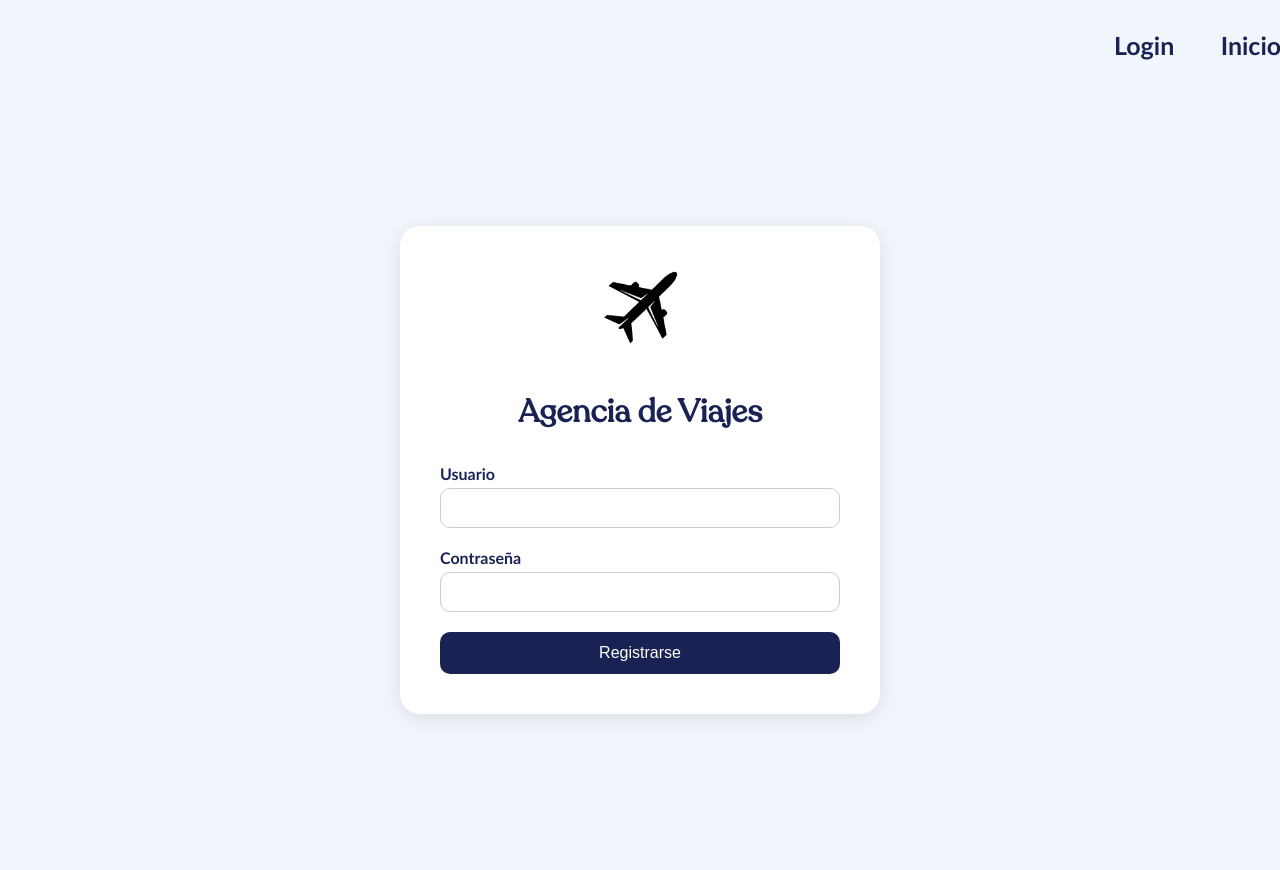
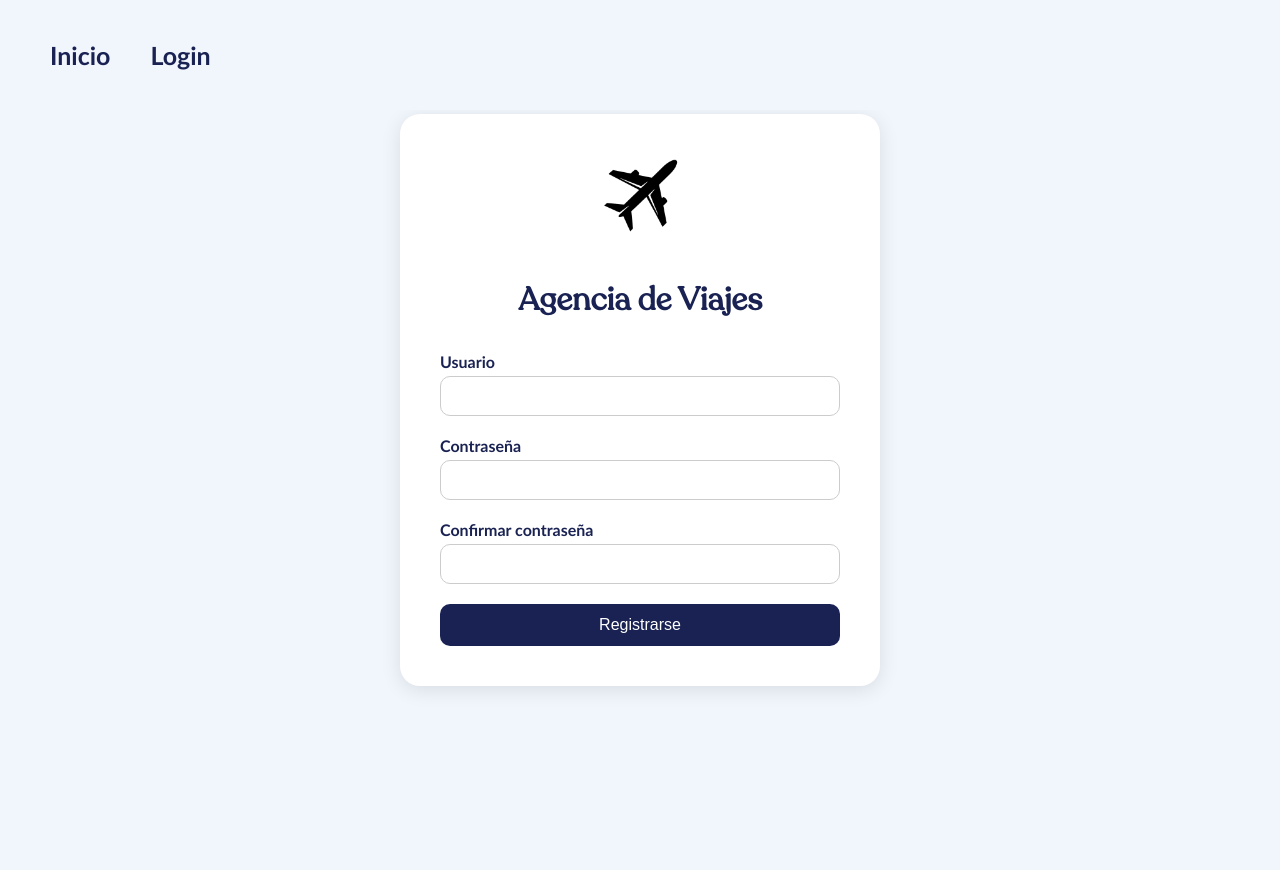
Before and after one commit to cel274/olimpiadasdeploy, a PHP site: page /registro.php in a window 1280 px wide. After the commit the page ends 690 px from the top, so only its background shows below. Run offline with PHP 8.4, Linux system fonts and the light colour scheme.

Commit message:
Add files via upload

```diff
--- a/public/registro.php
+++ b/public/registro.php
@@ -12,14 +12,16 @@ session_start();
 </head>
 <body>
   <header class="header">
-    <nav class="nav" style="margin-right: 45px;">
+    <nav class="nav" style="margin-left: 20px;">
+      <a href="index.php">Inicio</a>
       <a href="loginUI.php">Login</a>
-      <a href="index.php">Inicio</a>
     </nav>
   </header>
+
   <div class="login-container">
     <img src="imgs/logo.png" alt="Logo" class="logo">
     <h1 class="title">Agencia de Viajes</h1>
+
     <?php
     if (isset($_SESSION['register_error'])) {
         echo "<p style='color:red'>" . $_SESSION['register_error'] . "</p>";
@@ -30,11 +32,17 @@ session_start();
         unset($_SESSION['register_success']);
     }
     ?>
+
     <form class="login-form" action="autentificar_registro.php" method="POST">
       <label for="usuario">Usuario</label>
       <input type="text" id="usuario" name="usuario" required>
+
       <label for="clave">Contraseña</label>
       <input type="password" id="clave" name="clave" required>
+
+      <label for="confirmar_clave">Confirmar contraseña</label>
+      <input type="password" id="confirmar_clave" name="confirmar_clave" required>
+
       <button type="submit">Registrarse</button>
     </form>
   </div>
--- a/public/styles/login.css
+++ b/public/styles/login.css
@@ -5,14 +5,14 @@
 
 .header {
   display: flex;
-  justify-content: space-between;
+  justify-content: flex-start;
   align-items: center;
-  padding: 30px 60px;
+  padding: 30px 20px;
   font-size: 25px;
   background-color: #f1f5fc;
   position: fixed;
   top: 0;
-  left: 80%;
+  left: 0;
   width: 100%;
   z-index: 1000;
 }
@@ -29,29 +29,33 @@ body {
   padding-top: 70px;
 }
 
-
 .logo {
-  width: 60px;
-  height: 60px;
+  width: 80px;
+  height: 80px;
+  margin-bottom: 20px;
   border-radius: 0%;
 }
 
+.nav {
+  display: flex;
+  gap: 20px;
+}
+
 .nav a {
-  margin-left: 20px;
   text-decoration: none;
   color: #192252;
   font-weight: bold;
-  padding: 50px 10px;
+  padding: 10px 10px;
   border-radius: 10px;
 }
 
 .nav a:hover {
   text-shadow: #252369 1px 0 10px;
-  transition: .5s;
+  transition: 0.5s;
 }
 
 .nav a:not(hover) {
-  transition: .15s;
+  transition: 0.15s;
 }
 
 .login-container {
@@ -62,12 +66,6 @@ body {
   width: 100%;
   max-width: 400px;
   text-align: center;
-  }
-
-  .logo {
-    width: 80px;
-    height: 80px;
-    margin-bottom: 20px;
 }
 
 .title {
@@ -111,3 +109,120 @@ body {
 .login-form button:hover {
   background-color: #0f1736;
 }
+@font-face {
+  font-family: 'Recoleta';
+  src: url("../fonts/Recoleta-RegularDEMO.otf") format("opentype");
+}
+
+.header {
+  display: flex;
+  justify-content: flex-start;
+  align-items: center;
+  padding: 30px 20px;
+  font-size: 25px;
+  background-color: #f1f5fc;
+  position: fixed;
+  top: 0;
+  left: 0;
+  width: 100%;
+  z-index: 1000;
+}
+
+body {
+  margin: 0;
+  padding: 0;
+  font-family: Calibri, sans-serif;
+  background-color: #f1f5fc;
+  display: flex;
+  align-items: center;
+  justify-content: center;
+  height: 100vh;
+  padding-top: 70px;
+}
+
+.logo {
+  width: 80px;
+  height: 80px;
+  margin-bottom: 20px;
+  border-radius: 0%;
+}
+
+.nav {
+  display: flex;
+  gap: 20px;
+}
+
+.nav a {
+  text-decoration: none;
+  color: #192252;
+  font-weight: bold;
+  padding: 10px 10px;
+  border-radius: 10px;
+}
+
+.nav a:hover {
+  text-shadow: #252369 1px 0 10px;
+  transition: 0.5s;
+}
+
+.nav a:not(hover) {
+  transition: 0.15s;
+}
+
+.login-container {
+  background: white;
+  padding: 40px;
+  border-radius: 20px;
+  box-shadow: 0 4px 20px rgba(0, 0, 0, 0.1);
+  width: 100%;
+  max-width: 400px;
+  text-align: center;
+}
+
+.title {
+  font-family: 'Recoleta', serif;
+  font-size: 32px;
+  margin-bottom: 30px;
+  color: #192252;
+}
+
+.login-form {
+  display: flex;
+  flex-direction: column;
+}
+
+.login-form label {
+  text-align: left;
+  margin-bottom: 5px;
+  font-weight: bold;
+  color: #192252;
+}
+
+.login-form input {
+  padding: 10px;
+  margin-bottom: 20px;
+  border: 1px solid #ccc;
+  border-radius: 10px;
+  font-size: 16px;
+}
+
+.login-form button {
+  padding: 12px;
+  background-color: #192252;
+  color: white;
+  border: none;
+  border-radius: 10px;
+  font-size: 16px;
+  cursor: pointer;
+  transition: background 0.3s ease;
+}
+
+.login-form button:hover {
+  background-color: #0f1736;
+}
+html, body {
+  overflow: hidden;
+  height: 100%;
+  margin: 0;
+  padding: 0;
+}
```
Lines whose indentation alone changed are shown as unchanged.
